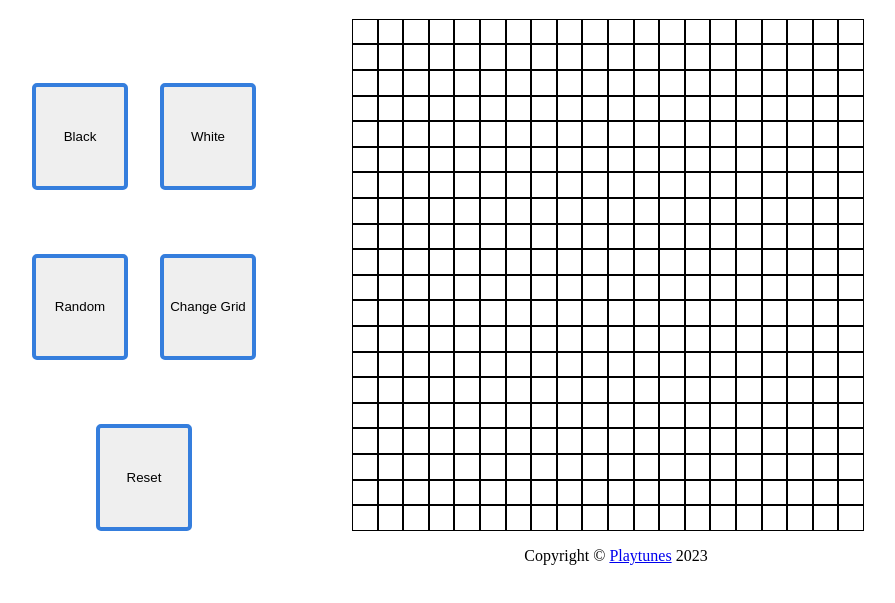
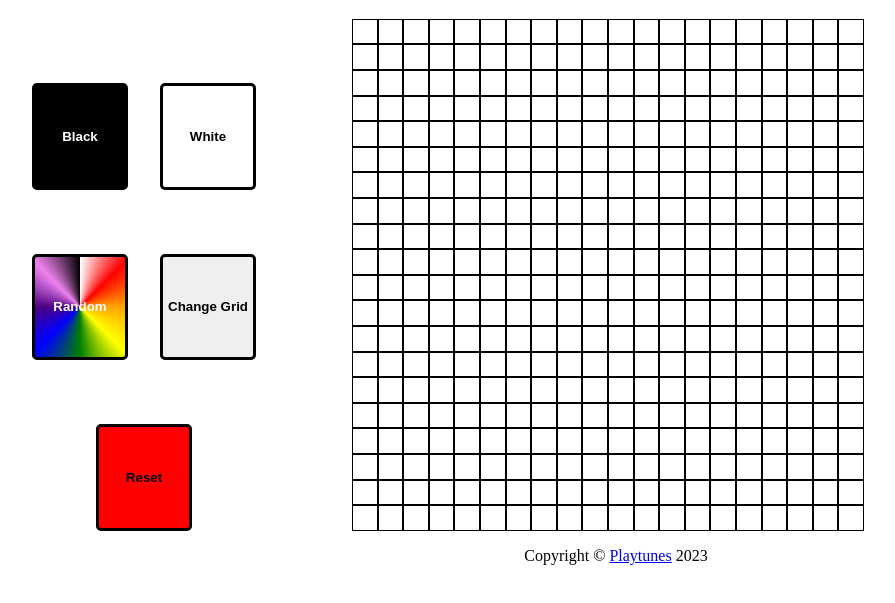
Before and after one commit to playtunes100/etch-a-sketch, a plain HTML site: page index.html in a window 1280 px wide. Shown: the part 61-664 px from the top of the page, without its empty margins (32-927 px from the left). Drawn offline with Linux system fonts and the light colour scheme.

Commit message:
Add colors to buttons for better visibility

```diff
--- a/css/styles.css
+++ b/css/styles.css
@@ -36,15 +36,32 @@ main > div {
 }
 
 .menu-container button {
-    border: 4px solid #357edd;
+    border: 3px solid black;
     border-radius: 5px;
     width: 6rem;
     padding: 4px;
+    font-weight: bold;
 
 }
 
 .menu-container button:hover {
-    background-color: #357edd;
+    border: 3px solid #357edd;
+}
+
+#black-button {
+    background-color: black;
+    color: white;
+}
+#white-button {
+    background-color: white;
+}
+
+#random-button {
+    background-image: conic-gradient(white, red,orange,yellow,green,blue,indigo,violet, black);
+    color: white;
+}
+#reset-button {
+    background-color: red;
 }
 
 .grid-row {
--- a/index.html
+++ b/index.html
@@ -13,15 +13,15 @@
     <main>
         <div class="menu-container">
             <div>
-                <button>Black</button>
-                <button>White</button>
+                <button id="black-button">Black</button>
+                <button id="white-button">White</button>
             </div>
             <div>
-                <button>Random</button>
-                <button>Change Grid</button>
+                <button id="random-button">Random</button>
+                <button id="change-button">Change Grid</button>
             </div>
             <div>
-                <button>Reset</button>
+                <button id="reset-button">Reset</button>
             </div>
 
 
```
